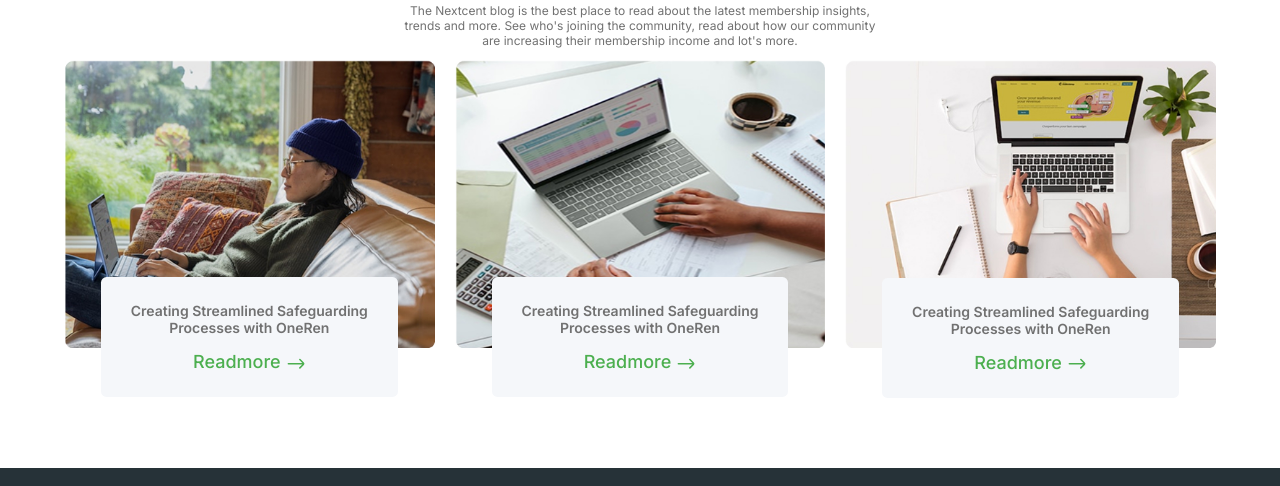
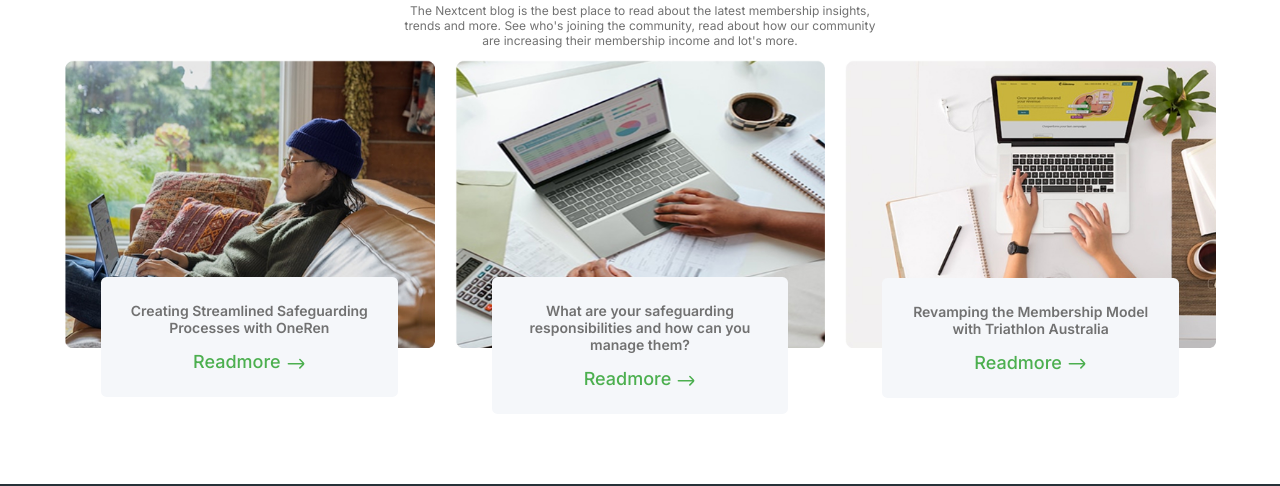
Before and after one commit to Kathirvelprakash/_Nexcent, a plain HTML site: page index.html in a window 1280 px wide. Shown: the part 1827-2313 px from the top of the page. Drawn offline with nearby package versions, Linux system fonts and the light colour scheme; a script that the page names is missing.

Commit message:
New commit

```diff
--- a/index.html
+++ b/index.html
@@ -256,7 +256,7 @@
             <div class="post_detail">
               <img src="assets/img/Post_2.jpg" alt="What are your safeguarding responsibilities and how can you manage them? post thumbnail">
               <div class="post_con">
-                <h4>Creating Streamlined Safeguarding Processes with OneRen</h4>
+                <h4>What are your safeguarding responsibilities and how can you manage them?</h4>
                 <a href="#">
                   Readmore
                   <svg xmlns="http://www.w3.org/2000/svg" width="20" height="12" viewBox="0 0 13 8" fill="none">
@@ -268,7 +268,7 @@
             <div class="post_detail">
               <img src="assets/img/Post_3.jpg" alt="Revamping the Membership Model with Triathlon Australia post thumbnail">
               <div class="post_con">
-                <h4>Creating Streamlined Safeguarding Processes with OneRen</h4>
+                <h4>Revamping the Membership Model with Triathlon Australia</h4>
                 <a href="#">
                   Readmore
                   <svg xmlns="http://www.w3.org/2000/svg" width="20" height="12" viewBox="0 0 13 8" fill="none">
```
